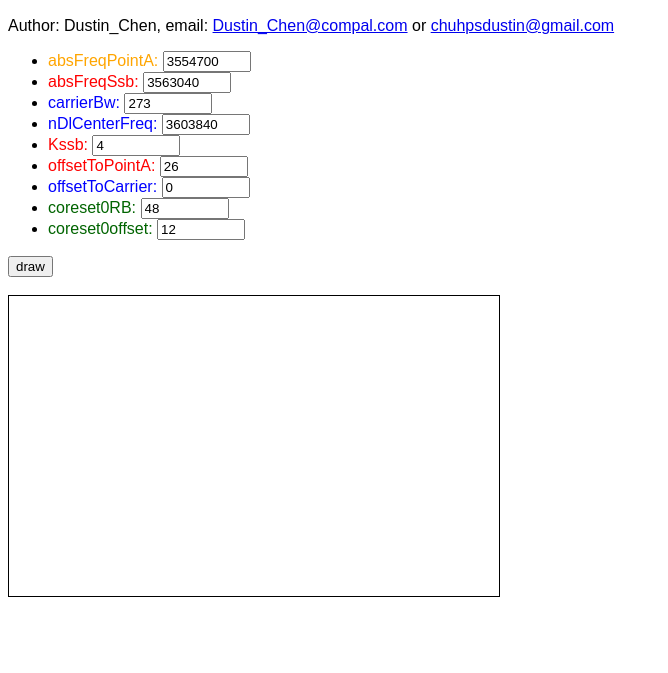
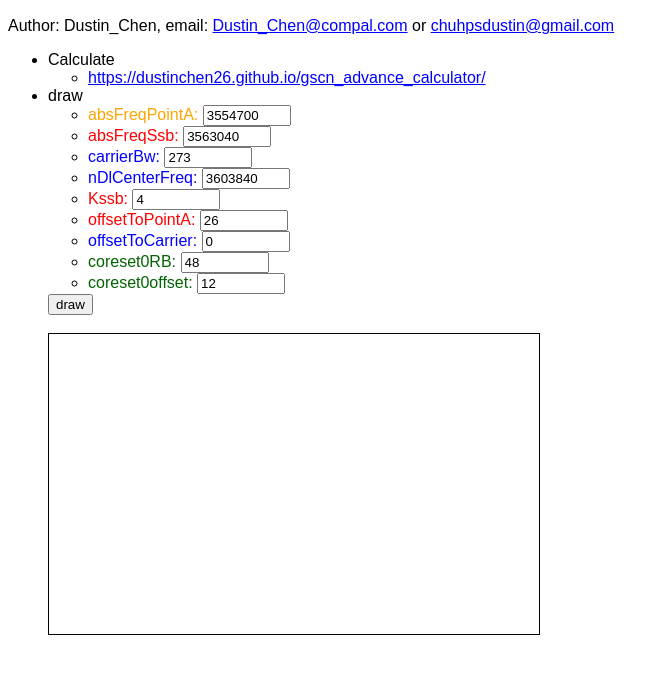
Before and after one commit to dustinchen26/gscn_draw, a plain HTML site: page index.html in a window 1280 px wide. Shown: the part 51-724 px from the top of the page, without its empty margins (0-668 px from the left). Drawn offline with Linux system fonts and the light colour scheme.

Commit message:
update style

```diff
--- a/index.html
+++ b/index.html
@@ -45,6 +45,15 @@
             color: #FFA500;
             /* 橙色 */
         }
+
+        /* 控制超連結顏色為藍色 */
+        a {
+            color: blue;
+        }
+
+        .blue-link {
+            color: blue;
+        }
     </style>
 </head>
 
@@ -55,7 +64,19 @@
             style="line-height: 1;">chuhpsdustin@gmail.com</a></p>
     <form>
         <ul>
-            <li><label class="label-orange" for="absFreqPointA">absFreqPointA:</label>
+            <li> Calculate
+                <ul>
+                    <li>
+                        <p style="margin-top: 0; margin-bottom: 0"><a
+                                href="https://dustinchen26.github.io/gscn_advance_calculator/" target="_blank"
+                                class="blue-link">https://dustinchen26.github.io/gscn_advance_calculator/</a></p>
+                    </li>
+                </ul>
+            </li>
+            <li> draw
+                <ul>
+                    <li>
+                        <label class="label-orange" for="absFreqPointA">absFreqPointA:</label>
                         <input type="number" id="absFreqPointA" placeholder="輸入 absFreqPointA" value="3554700">
                     </li>
                     <li><label class="label-red" for="absFreqSsb">absFreqSsb:</label>
@@ -85,11 +106,16 @@
 
                 </ul>
                 <button type="button" onclick="drawLines()">draw</button>
+                <br><br>
+                <canvas id="myCanvas" width="490" height="300" style="border:1px solid #000;"></canvas>
+            </li>
+        </ul>
+
     </form>
 
     <br>
 
-    <canvas id="myCanvas" width="490" height="300" style="border:1px solid #000;"></canvas>
+
 
     <script>
         function drawLines() {
@@ -173,7 +199,8 @@
             ctx.lineWidth = 5; // 線寬
 
             // 計算水平線的Y坐標位置，並確保在畫布內
-    		var y = Math.max(0, Math.min(canvas.height, canvas.height - (absFreqPointA - minY) * (canvas.height / (maxY - minY))));
+            var y = Math.max(0, Math.min(canvas.height, canvas.height - (absFreqPointA - minY) * (canvas.height / (
+                maxY - minY))));
 
             // 繪製水平線
             ctx.beginPath();
```
Also changed, not shown: 1 other file. Lines whose indentation alone changed are shown as unchanged.
